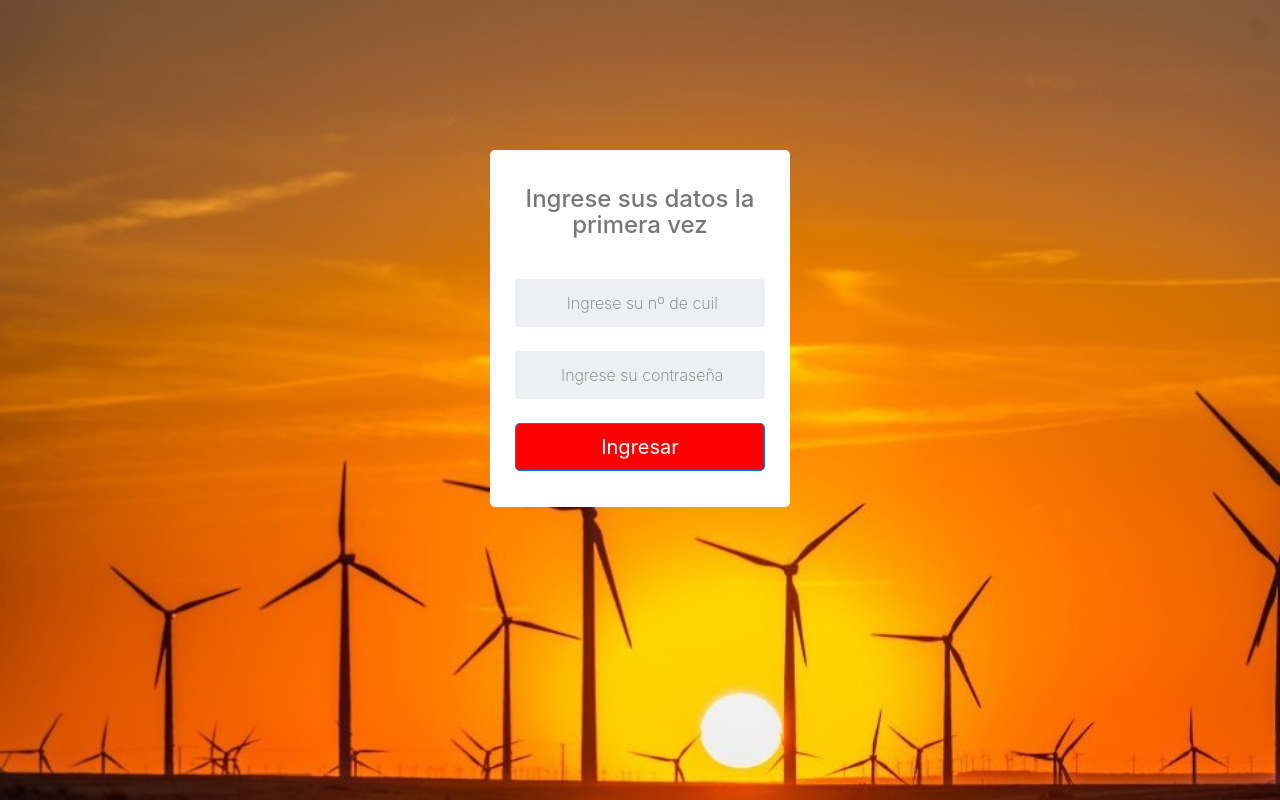
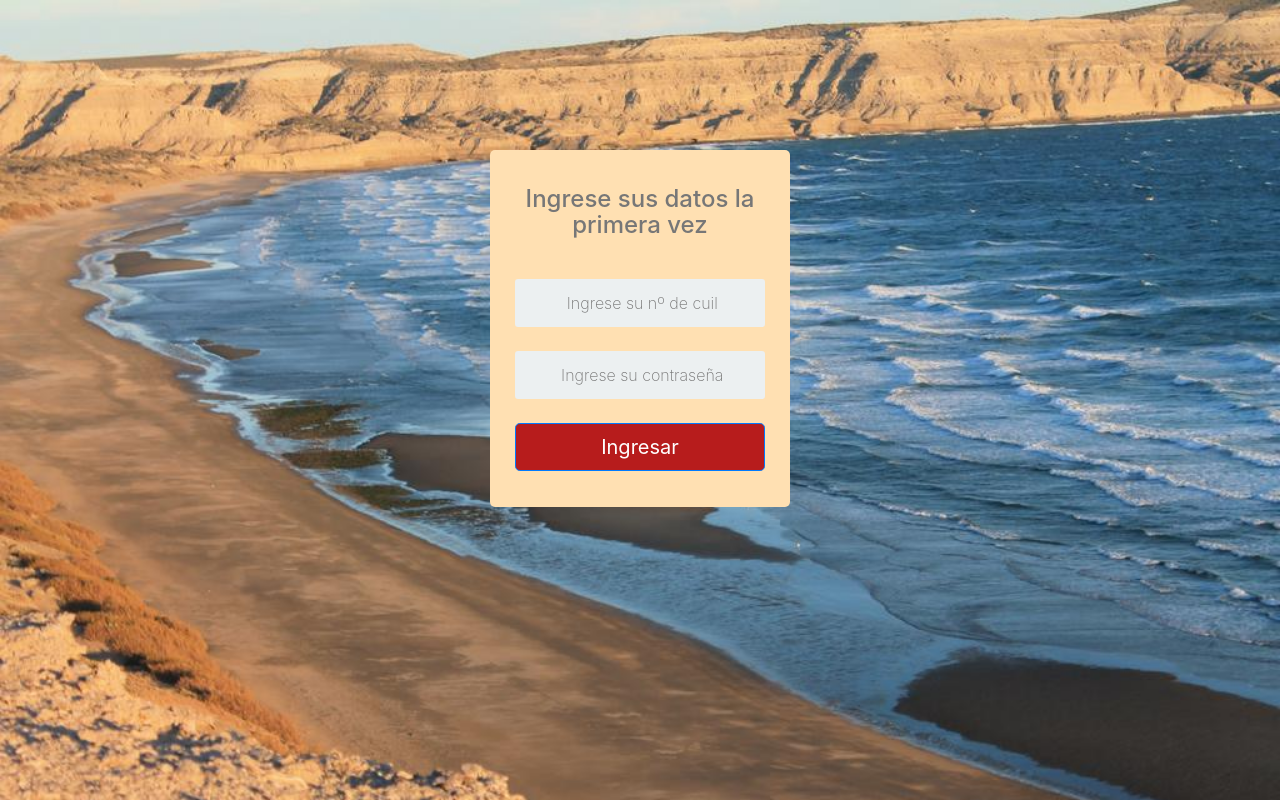
Before and after one commit to Anele13/Desarrollo-Web, a Django app: page /nuevo_usuario/ in a window 1280 px wide. Run offline with Django 3.2, Linux system fonts and the light colour scheme; some libraries are stand-ins or nearby versions.

Commit message:
arreglos en login html

```diff
--- a/desarrollo/estaticos/css/base_login-nuevo_usuario.css
+++ b/desarrollo/estaticos/css/base_login-nuevo_usuario.css
@@ -1,6 +1,6 @@
 
 body {
-background: url("/static/images/molinos.jpg");
+background: url("/static/images/chubut-coast.jpg");
 no-repeat center center fixed;
 background-size: cover;
 -moz-background-size: cover;
--- a/desarrollo/templates/base/base_login-nuevo_usuario.html
+++ b/desarrollo/templates/base/base_login-nuevo_usuario.html
@@ -25,7 +25,7 @@
 
   {% block principal %}
     <div class="login">
-      <div class="login-screen" style="margin-top:150px;">
+      <div class="login-screen" style="margin-top:150px; background-color:#FFE0B2;">
   			<div class="app-title">
             {% block chubut %}
             <img src="{% static 'images/chubut.png' %}">
--- a/desarrollo/templates/registration/login.html
+++ b/desarrollo/templates/registration/login.html
@@ -8,6 +8,6 @@
         <br><p><small style="color: grey">{{ field.help_text }}</small></p>
       {% endif %}
   {% endfor %}
-  <br><button type="submit" class="btn btn-primary btn-lg">Ingresar</button>
+  <br><button type="submit" class="btn btn-primary btn-lg" style="background-color:#B71C1C">Ingresar</button>
   <p><small style="color: grey"><a class="login-link" href="{% url 'nuevo_usuario' %}">Nuevo en el sitio?</a></small></p>
 {% endblock %}
--- a/desarrollo/templates/registration/nuevo_usuario.html
+++ b/desarrollo/templates/registration/nuevo_usuario.html
@@ -12,5 +12,5 @@
         <br><p><small style="color: grey">{{ field.help_text }}</small></p>
       {% endif %}
   {% endfor %}
-  <br><button type="submit" class="btn btn-primary btn-lg" style="background-color:red;">Ingresar</button>
+  <br><button type="submit" class="btn btn-primary btn-lg" style="background-color:#B71C1C;">Ingresar</button>
 {% endblock %}
```
Also changed, not shown: desarrollo/estaticos/images/chubut-coast.jpg (added).
